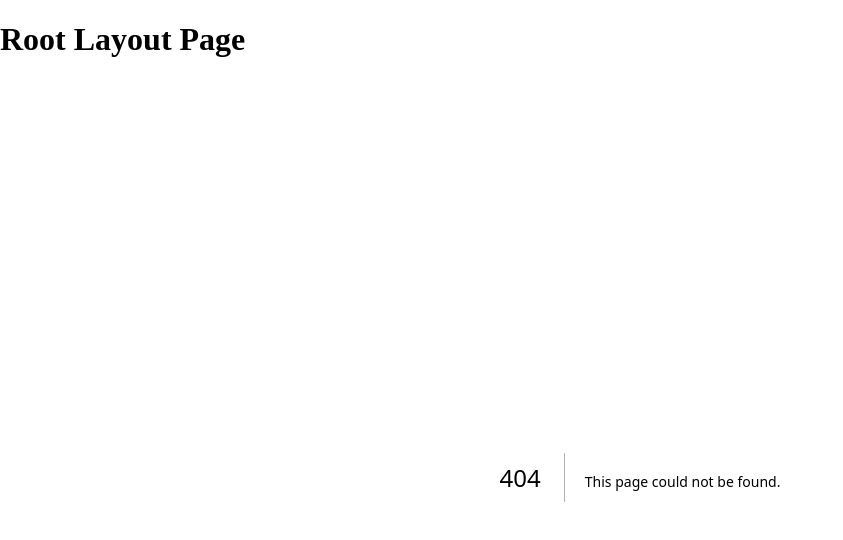
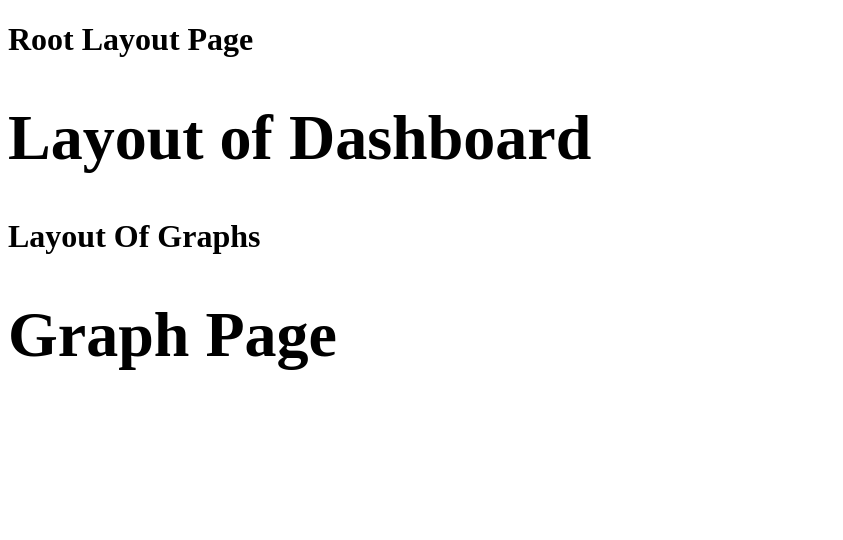
Before and after one commit to fanubalti786/Welcome-To-My-NextJs-Learning-Path, a Next.js app in the folder class1/: page /Dashboard/graphs in a window 1280 px wide. Before the commit this address had no page. Shown: the top 540 px of the page, without its empty margins (0-843 px from the left). Built offline with nearby package versions, Linux system fonts and the light colour scheme.

Commit message:
I learn in this lecture how we can make grouping without making route

```diff
--- /dev/null
+++ b/class1/app/Dashboard/graphs/layout.tsx
@@ -0,0 +1,10 @@
+import React from 'react'
+
+export default function layout(props:any) {
+  return (
+    <div>
+      Layout Of Graphs
+      {props.children}
+    </div>
+  )
+}
--- /dev/null
+++ b/class1/app/Dashboard/graphs/page.tsx
@@ -0,0 +1,9 @@
+import React from 'react'
+
+export default function graphPage() {
+  return (
+    <div>
+      <h1>Graph Page</h1>
+    </div>
+  )
+}
```
Also changed, not shown: class1/app/(Group)/About/page.tsx (renamed from class1/app/About/page.tsx), class1/app/(Group)/Contact/layout.tsx (renamed from class1/app/Contact/layout.tsx), class1/app/(Group)/Contact/page.tsx (renamed from class1/app/Contact/page.tsx).
